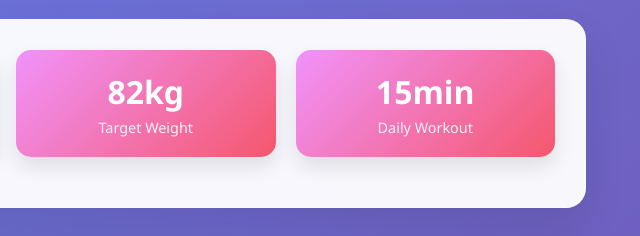
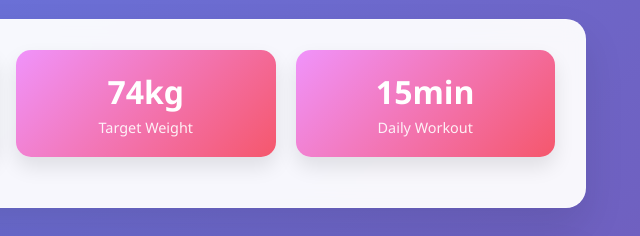
Before and after one commit to H791245/fts, a plain HTML site: page index.html in a window 1280 px wide. Shown: the part 143-379 px from the top of the page, 634-1274 px from the left. Drawn offline with Linux system fonts and the light colour scheme.

Commit message:
Update index.html

```diff
--- a/index.html
+++ b/index.html
@@ -301,7 +301,7 @@
                     <div class="stat-label">Current Weight</div>
                 </div>
                 <div class="stat-item">
-                    <div class="stat-value">82kg</div>
+                    <div class="stat-value">74kg</div>
                     <div class="stat-label">Target Weight</div>
                 </div>
                 <div class="stat-item">
```
